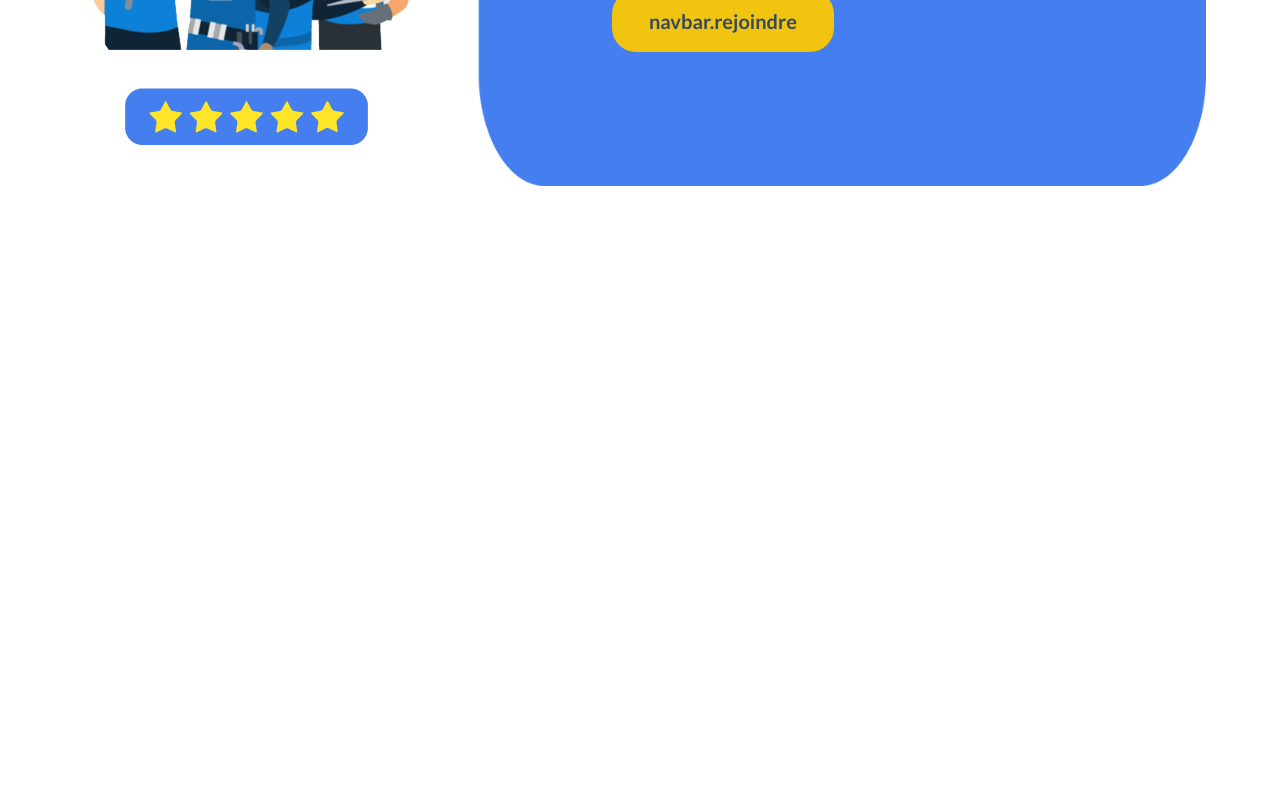
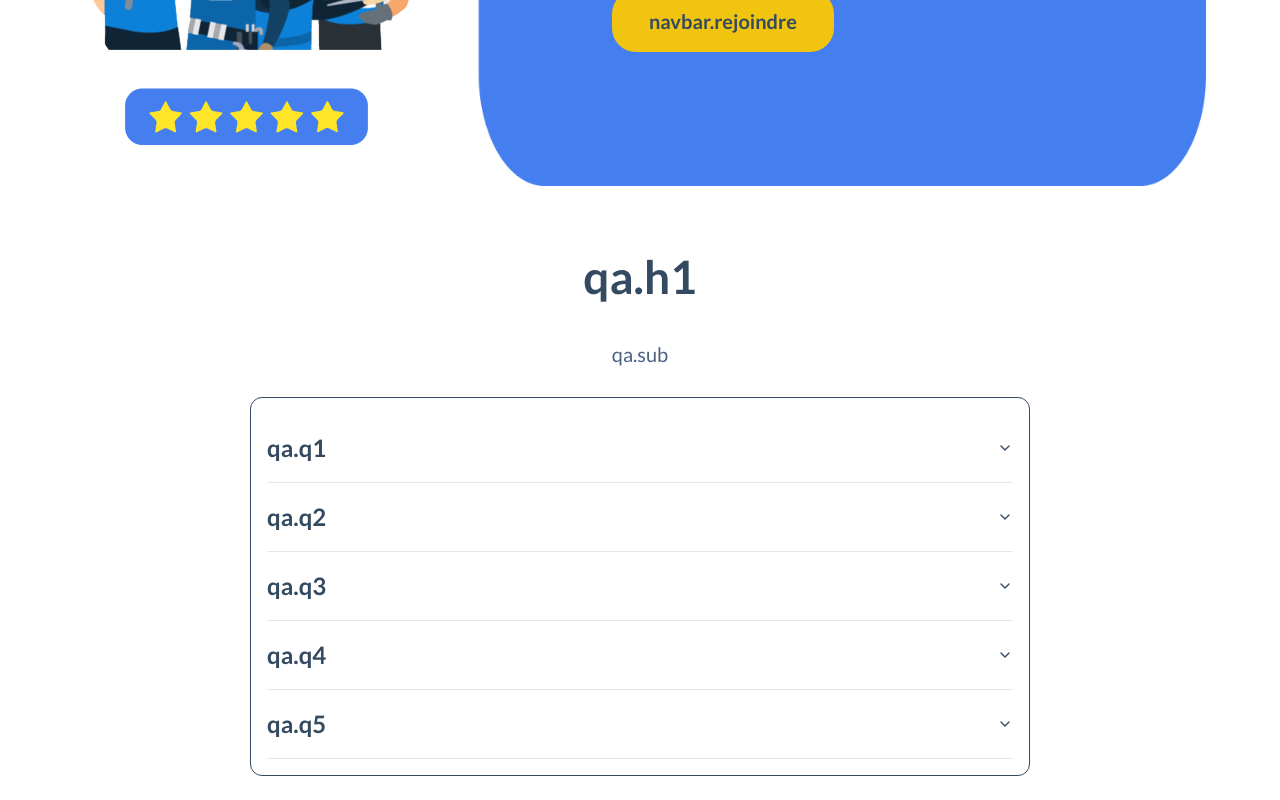
Before and after one commit to YahiaAkermi/fixily_landing_page, a React (Vite) app: page / in a window 1280 px wide. Shown: the part 3049-3849 px from the top of the page. Before the commit the page ends 3267 px from the top, so only its background shows below. Built offline with nearby package versions, Linux system fonts and the light colour scheme.

Commit message:
done with Q&A section

```diff
--- a/package.json
+++ b/package.json
@@ -10,6 +10,7 @@
     "preview": "vite preview"
   },
   "dependencies": {
+    "@radix-ui/react-accordion": "^1.2.0",
     "@radix-ui/react-dialog": "^1.1.1",
     "@radix-ui/react-dropdown-menu": "^2.1.1",
     "@radix-ui/react-select": "^2.1.1",
--- a/src/App.tsx
+++ b/src/App.tsx
@@ -4,6 +4,7 @@ import Explore from "./components/sections/Explore";
 import Categories from "./components/sections/Categories";
 import HowSection from "./components/sections/HowSection";
 import EmploymentSection from "./components/sections/EmploymentSection";
+import QaSection from "./components/sections/QaSection";
 
 function App() {
   return (
@@ -14,6 +15,7 @@ function App() {
       <Categories />
       <HowSection />
       <EmploymentSection />
+      <QaSection />
     </>
   );
 }
--- a/src/components/sections/EmploymentSection.tsx
+++ b/src/components/sections/EmploymentSection.tsx
@@ -1,6 +1,5 @@
 import { useEffect } from "react";
 import { Trans, useTranslation } from "react-i18next";
-import { Button } from "../ui/button";
 
 const EmploymentSection = () => {
   const { t, i18n } = useTranslation();
--- /dev/null
+++ b/src/components/sections/QaSection.tsx
@@ -0,0 +1,77 @@
+import { Trans, useTranslation } from "react-i18next";
+import {
+  Accordion,
+  AccordionContent,
+  AccordionItem,
+  AccordionTrigger,
+} from "../ui/accordion";
+import { useEffect } from "react";
+
+const QaSection = () => {
+  const { t, i18n } = useTranslation();
+
+  useEffect(() => {
+    const lng = navigator.language;
+    i18n.changeLanguage(lng);
+  }, []);
+  return (
+    <section className="h-auto w-full py-6 font-lato">
+      <div className="flex flex-col gap-7 justify-between items-center  px-7 xl:px-[250px] 2xl:px-[400px] ">
+        <h1 className="text-[46px] max-md:text-[24px] max-lg:text-[32px] font-semibold text-myblack text-center">
+          {t("qa.h1")}
+        </h1>
+        <p className="text-lightblack text-[20px] max-md:text-[18px] text-center">
+          {<Trans i18nKey="qa.sub" />}
+        </p>
+        <Accordion
+          type="single"
+          collapsible
+          className="w-full border border-myblack rounded-xl px-4 py-4"
+        >
+          <AccordionItem value="item-1">
+            <AccordionTrigger className="text-[24px] text-myblack font-semibold">
+              {t("qa.q1")}
+            </AccordionTrigger>
+            <AccordionContent className="text-[18px] text-lightblack px-2">
+              {t("qa.a1")}
+            </AccordionContent>
+          </AccordionItem>
+          <AccordionItem value="item-2">
+            <AccordionTrigger className="text-[24px] text-myblack font-semibold">
+              {t("qa.q2")}
+            </AccordionTrigger>
+            <AccordionContent className="text-[18px] text-lightblack px-2">
+              {t("qa.a2")}
+            </AccordionContent>
+          </AccordionItem>
+          <AccordionItem value="item-3">
+            <AccordionTrigger className="text-[24px] text-myblack font-semibold text-left">
+              {t("qa.q3")}
+            </AccordionTrigger>
+            <AccordionContent className="text-[18px] text-lightblack px-2">
+              {t("qa.a3")}
+            </AccordionContent>
+          </AccordionItem>
+          <AccordionItem value="item-4">
+            <AccordionTrigger className="text-[24px] text-myblack font-semibold">
+              {t("qa.q4")}
+            </AccordionTrigger>
+            <AccordionContent className="text-[18px] text-lightblack px-2">
+              {t("qa.a4")}
+            </AccordionContent>
+          </AccordionItem>
+          <AccordionItem value="item-5">
+            <AccordionTrigger className="text-[24px] text-myblack font-semibold">
+              {t("qa.q5")}
+            </AccordionTrigger>
+            <AccordionContent className="text-[18px] text-lightblack px-2">
+              {t("qa.a5")}
+            </AccordionContent>
+          </AccordionItem>
+        </Accordion>
+      </div>
+    </section>
+  );
+};
+
+export default QaSection;
--- /dev/null
+++ b/src/components/ui/accordion.tsx
@@ -0,0 +1,56 @@
+import * as React from "react"
+import * as AccordionPrimitive from "@radix-ui/react-accordion"
+import { ChevronDown } from "lucide-react"
+
+import { cn } from "@/lib/utils"
+
+const Accordion = AccordionPrimitive.Root
+
+const AccordionItem = React.forwardRef<
+  React.ElementRef<typeof AccordionPrimitive.Item>,
+  React.ComponentPropsWithoutRef<typeof AccordionPrimitive.Item>
+>(({ className, ...props }, ref) => (
+  <AccordionPrimitive.Item
+    ref={ref}
+    className={cn("border-b", className)}
+    {...props}
+  />
+))
+AccordionItem.displayName = "AccordionItem"
+
+const AccordionTrigger = React.forwardRef<
+  React.ElementRef<typeof AccordionPrimitive.Trigger>,
+  React.ComponentPropsWithoutRef<typeof AccordionPrimitive.Trigger>
+>(({ className, children, ...props }, ref) => (
+  <AccordionPrimitive.Header className="flex">
+    <AccordionPrimitive.Trigger
+      ref={ref}
+      className={cn(
+        "flex flex-1 items-center justify-between py-4 font-medium transition-all hover:underline [&[data-state=open]>svg]:rotate-180",
+        className
+      )}
+      {...props}
+    >
+      {children}
+      <ChevronDown className="h-4 w-4 shrink-0 transition-transform duration-200" />
+    </AccordionPrimitive.Trigger>
+  </AccordionPrimitive.Header>
+))
+AccordionTrigger.displayName = AccordionPrimitive.Trigger.displayName
+
+const AccordionContent = React.forwardRef<
+  React.ElementRef<typeof AccordionPrimitive.Content>,
+  React.ComponentPropsWithoutRef<typeof AccordionPrimitive.Content>
+>(({ className, children, ...props }, ref) => (
+  <AccordionPrimitive.Content
+    ref={ref}
+    className="overflow-hidden text-sm transition-all data-[state=closed]:animate-accordion-up data-[state=open]:animate-accordion-down"
+    {...props}
+  >
+    <div className={cn("pb-4 pt-0", className)}>{children}</div>
+  </AccordionPrimitive.Content>
+))
+
+AccordionContent.displayName = AccordionPrimitive.Content.displayName
+
+export { Accordion, AccordionItem, AccordionTrigger, AccordionContent }
--- a/src/i18n.ts
+++ b/src/i18n.ts
@@ -43,6 +43,20 @@ i18n
               "Gagnez plus d'argent et développez votre travail avec <br/> Fixily, obtenez plus de clients dans votre région.",
             para: "Fixily est le moyen fiable d'obtenir le travail que vous souhaitez. Recevez un<br/> flux constant de missions locales correspondant à vos compétences.<br/> Acceptez de grands projets ou des petits travaux pour remplir votre emploi du<br/> temps - le choix vous appartient!",
           },
+          qa: {
+            h1: "Questions Fréquentes",
+            sub: "Retrouvez ici les réponses aux questions les plus courantes sur notre <br/> service, son fonctionnement, les tarifs, et les conditions.",
+            q1: "C’est quoi Fixily?",
+            a1: "Fixyli est une plateforme qui met en relation des clients avec des professionnels qualifiés pour divers services, tels que réparations, installations, et entretien, de manière simple et rapide.",
+            q2: "Comment je peux trouver des professionnels ?",
+            a2: "",
+            q3: "Combien ça me coûte pour trouver des professionnels?",
+            a3: "",
+            q4: "puis-je être client et professionnel  à la fois?",
+            a4: "",
+            q5: "Je ne trouve pas de réponse à ma question",
+            a5: "",
+          },
         },
       },
       ar: {
@@ -75,6 +89,20 @@ i18n
               "اكسب المزيد من المال وطور عملك مع Fixily، احصل على المزيد من العملاء في منطقتك.",
             para: "هو الطريقة الموثوقة للحصول على العمل الذي تريده. احصل على تدفق مستمر من المهام المحلية التي تتناسب مع مهاراتك. يمكنك قبول مشاريع كبيرة أو أعمال صغيرة لملء جدولك - الخيار لك Fixily",
           },
+          qa: {
+            h1: "أسئلة شائعة",
+            sub: "ستجد هنا إجابات للأسئلة الأكثر شيوعًا حول خدمتنا، وكيفية عملها، والتعريفات، والشروط",
+            q1: "ما هو فيكسيلي؟ ",
+            a1: "فيكسيلي هي منصة تربط العملاء بمحترفين مؤهلين لتقديم خدمات متنوعة مثل الإصلاحات والتركيبات والصيانة بطريقة بسيطة وسريعة.",
+            q2: "كيف يمكنني العثور على محترفين؟",
+            a2: "",
+            q3: "كم يكلفني العثور على محترفين؟",
+            a3: "",
+            q4: "هل يمكنني أن أكون عميلاً ومحترفًا في نفس الوقت؟",
+            a4: "",
+            q5: "لم أجد إجابة لسؤالي.",
+            a5: "",
+          },
         },
       },
     },
```
Also changed, not shown: 1 other file (tests, documents, lock files or other folders).
